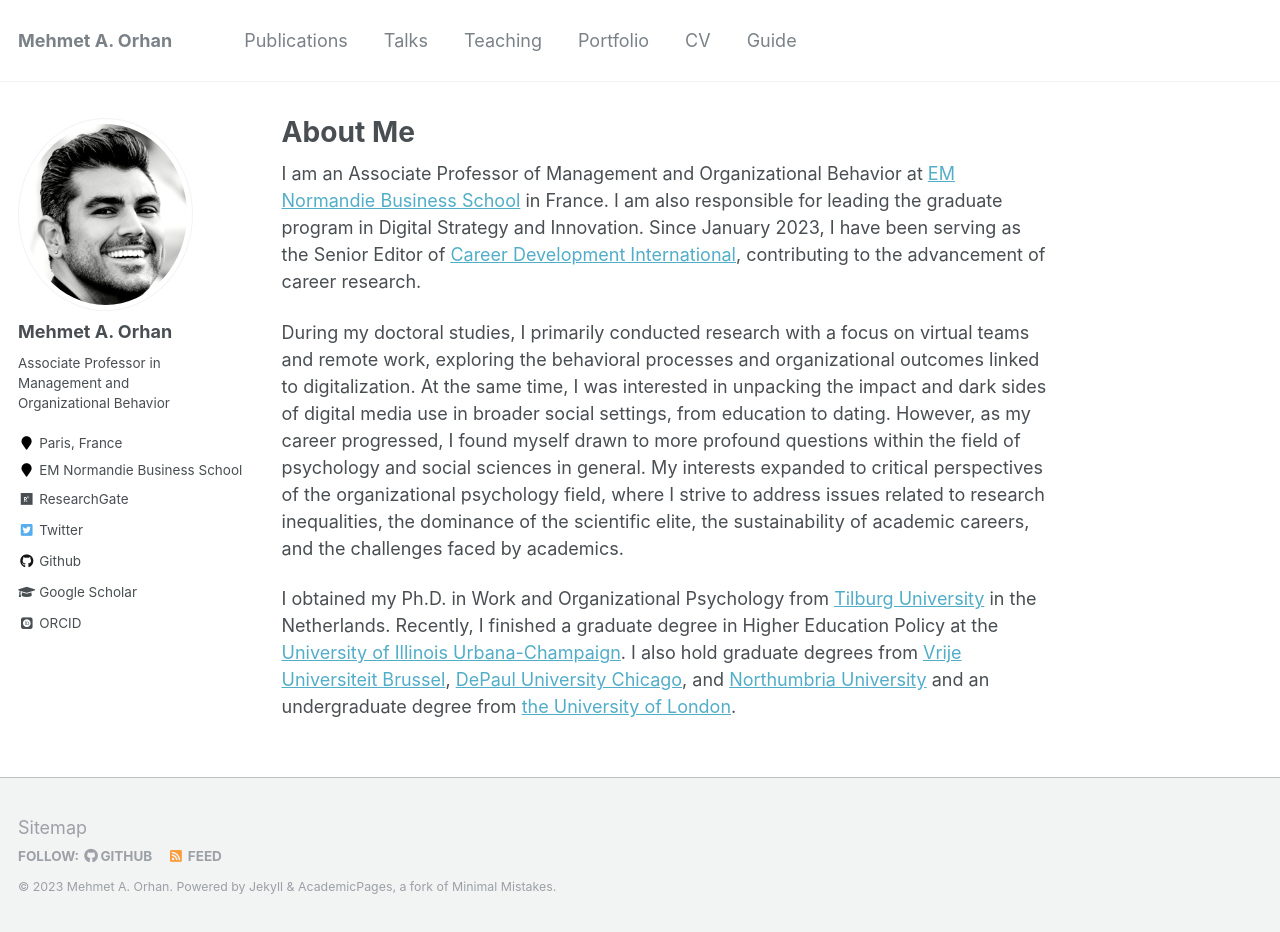
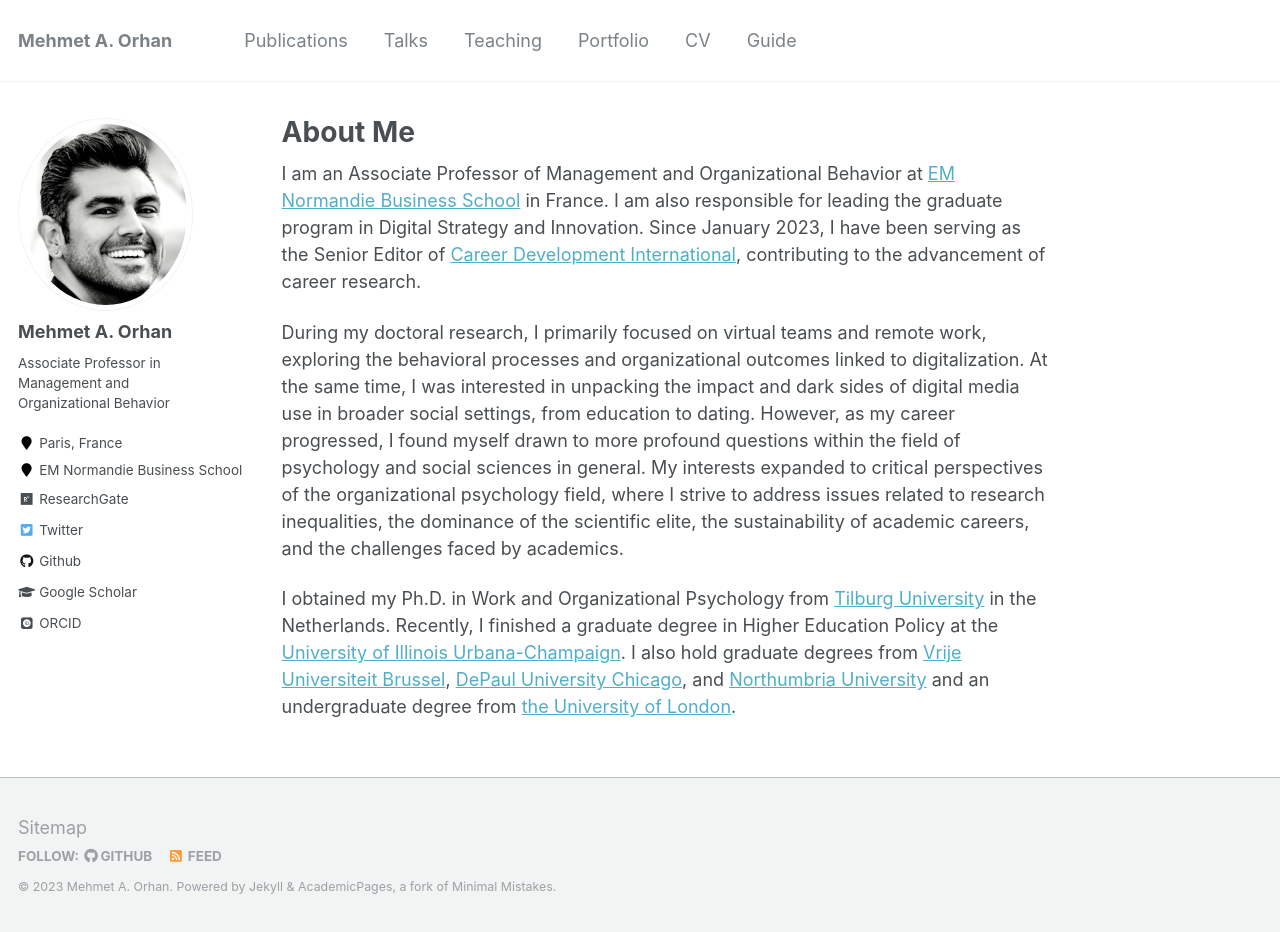
Before and after one commit to maorhan/maorhan.github.io, a Jekyll site: the page built from _pages/about.md, in a window 1280 px wide and 932 px high. Built offline with Jekyll 4.4.1, drawn with Linux system fonts in a browser that asks for light colours; some web fonts are replaced.

Commit message:
Update about.md

```diff
--- a/_pages/about.md
+++ b/_pages/about.md
@@ -10,6 +10,6 @@ redirect_from:
 
 I am an Associate Professor of Management and Organizational Behavior at [EM Normandie Business School](https://en.em-normandie.com/) in France. I am also responsible for leading the graduate program in Digital Strategy and Innovation. Since January 2023, I have been serving as the Senior Editor of [Career Development International](https://www.emeraldgrouppublishing.com/journal/cdi), contributing to the advancement of career research.
 
-During my doctoral studies, I primarily conducted research with a focus on virtual teams and remote work, exploring the behavioral processes and organizational outcomes linked to digitalization. At the same time, I was interested in unpacking the impact and dark sides of digital media use in broader social settings, from education to dating. However, as my career progressed, I found myself drawn to more profound questions within the field of psychology and social sciences in general. My interests expanded to critical perspectives of the organizational psychology field, where I strive to address issues related to research inequalities, the dominance of the scientific elite, the sustainability of academic careers, and the challenges faced by academics.
+During my doctoral research, I primarily focused on virtual teams and remote work, exploring the behavioral processes and organizational outcomes linked to digitalization. At the same time, I was interested in unpacking the impact and dark sides of digital media use in broader social settings, from education to dating. However, as my career progressed, I found myself drawn to more profound questions within the field of psychology and social sciences in general. My interests expanded to critical perspectives of the organizational psychology field, where I strive to address issues related to research inequalities, the dominance of the scientific elite, the sustainability of academic careers, and the challenges faced by academics.
 
 I obtained my Ph.D. in Work and Organizational Psychology from [Tilburg University]( https://tilburguniversity.edu) in the Netherlands. Recently, I finished a graduate degree in Higher Education Policy at the [University of Illinois Urbana-Champaign](https://illinois.edu/). I also hold graduate degrees from [Vrije Universiteit Brussel](https://vub.ac.be), [DePaul University Chicago](https://kellstadt.depaul.edu), and [Northumbria University]( https://northumbria.ac.uk) and an undergraduate degree from [the University of London](https://london.ac.uk).
```
